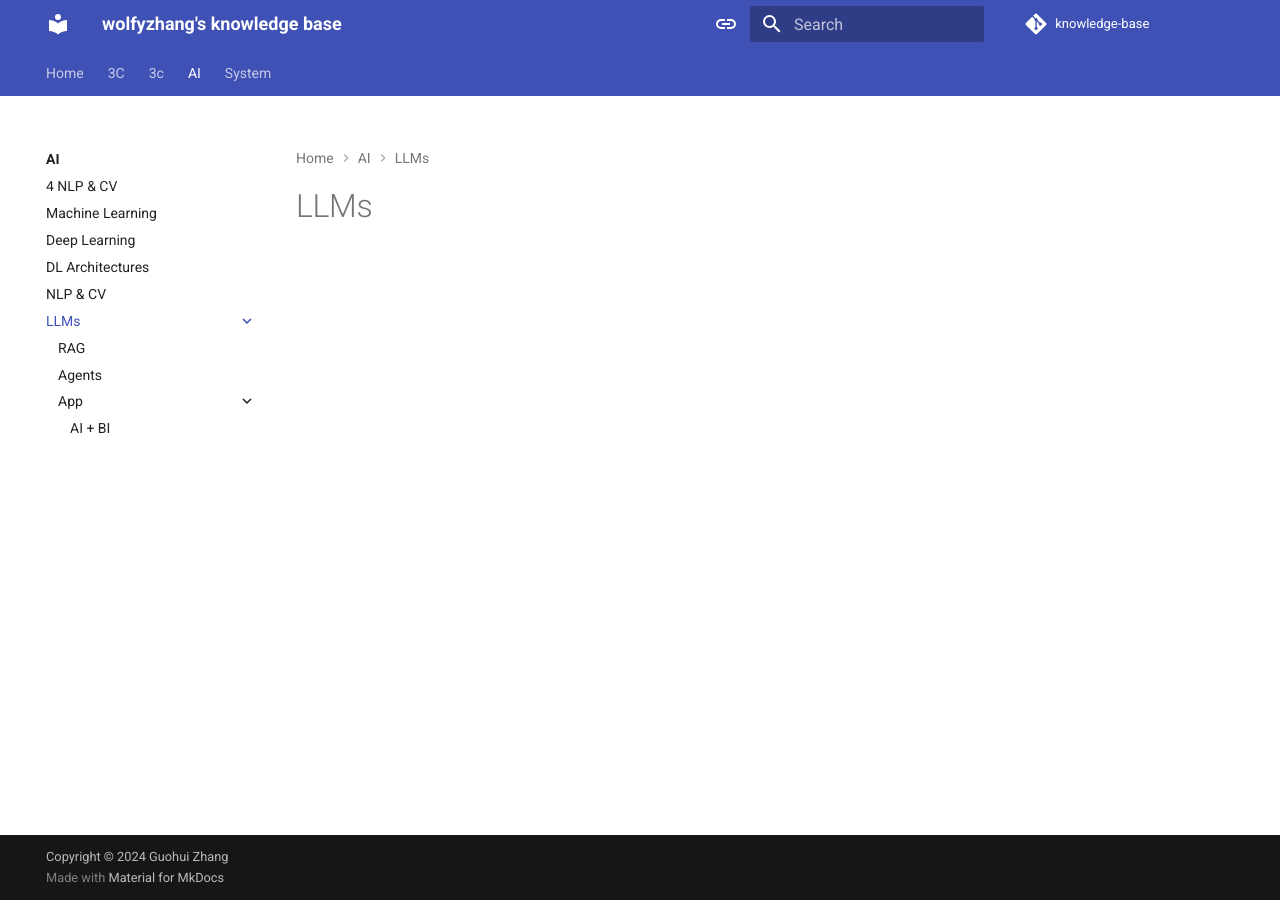
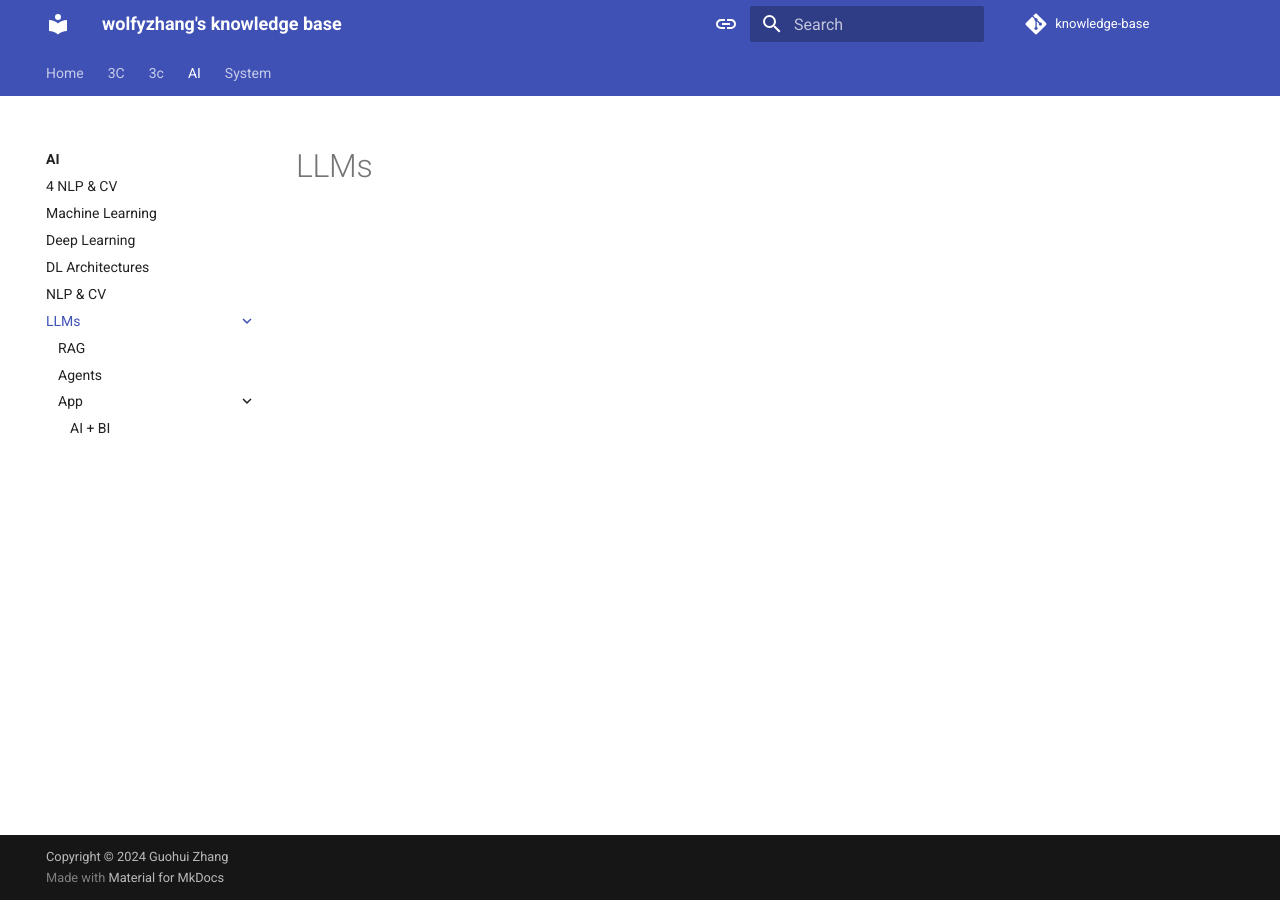
Before and after one commit to wolfyzhang-github/knowledge-base, an MkDocs documentation site: the page built from docs/AI/LLMs/index.md, in a window 1280 px wide. Built offline with MkDocs 1.6.1 and Material for MkDocs 9.7.7, drawn with Linux system fonts in a browser that asks for light colours; a script that is not in the unit is left out; comment, search, counter and statistics services are not loaded.

Commit message:
remove instant

```diff
--- a/mkdocs.yml
+++ b/mkdocs.yml
@@ -27,11 +27,7 @@
     code: Roboto Mono
   features:
     - content.code.copy
-    - navigation.instant
-    - navigation.instant.prefetch
-    - navigation.instant.progress
     - navigation.tabs
-    - navigation.path
     - navigation.indexes
     - navigation.expand
     - navigation.tracking
```
